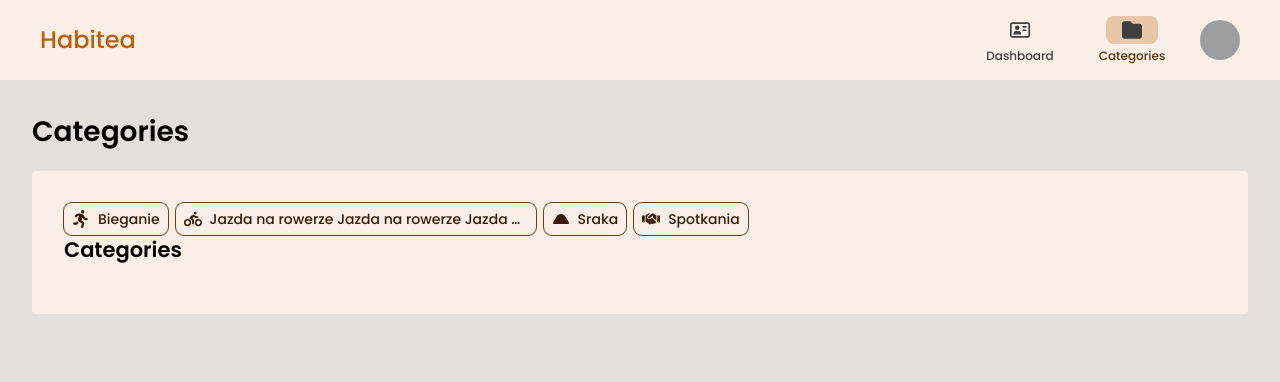
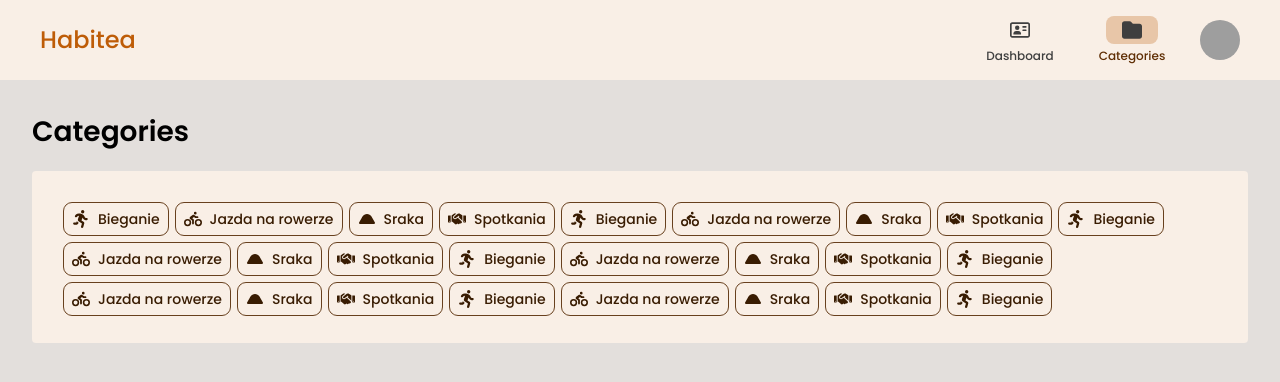
Before and after one commit to habiteam/habitea, a Next.js app: page /app/categories in a window 1280 px wide. Shown: the top 382 px of the page. Built offline with nearby package versions, Linux system fonts and the light colour scheme; grey boxes are pictures that could not be loaded.

Commit message:
fix: chip and category layout

```diff
--- a/common/components/Chip/Chip.module.scss
+++ b/common/components/Chip/Chip.module.scss
@@ -2,7 +2,7 @@
 
 .chip {
   max-width: 360px;
-  width: max-content;
+  overflow: auto;
   padding: 6px 8px;
   font-size: 1.4rem;
   line-height: 1.43;
--- a/components/CategoriesLayout/CategoriesLayout.module.scss
+++ b/components/CategoriesLayout/CategoriesLayout.module.scss
@@ -6,7 +6,7 @@
   padding: 32px 32px;
 
   .categories-wrapper {
-    padding: 32px;
+    padding: 24px;
     border-radius: 4px;
     background-color: mix($color-primary, #fff, 10%);
   }
@@ -15,5 +15,8 @@
     display: flex;
     flex-wrap: wrap;
     gap: 8px;
+    max-height: 124px;
+    padding: 8px;
+    overflow: auto;
   }
 }
--- a/components/CategoriesLayout/CategoriesLayout.tsx
+++ b/components/CategoriesLayout/CategoriesLayout.tsx
@@ -3,6 +3,7 @@ import {
   faMound,
   faPersonBiking,
   faPersonRunning,
+  faPlus,
 } from '@fortawesome/free-solid-svg-icons';
 import React, { ReactElement } from 'react';
 import Chip from '../../common/components/Chip/Chip';
@@ -21,12 +22,77 @@ export default function CategoriesLayout(props: AppLayoutProps) {
         <div className={styles['categories-list']}>
           <Chip text="Bieganie" icon={faPersonRunning} color="primary"></Chip>
           <Chip
-            text="Jazda na rowerze Jazda na rowerze Jazda na rowerze Jazda na rowerze Jazda na rowerze Jazda na rowerze Jazda na rowerze Jazda na rowerze Jazda na rowerze Jazda na rowerze Jazda na rowerze"
+            text="Jazda na rowerze"
             icon={faPersonBiking}
             color="primary"
           ></Chip>
           <Chip text="Sraka" icon={faMound} color="primary"></Chip>
           <Chip text="Spotkania" icon={faHandshake} color="primary"></Chip>
+          <Chip text="Bieganie" icon={faPersonRunning} color="primary"></Chip>
+          <Chip
+            text="Jazda na rowerze"
+            icon={faPersonBiking}
+            color="primary"
+          ></Chip>
+          <Chip text="Sraka" icon={faMound} color="primary"></Chip>
+          <Chip text="Spotkania" icon={faHandshake} color="primary"></Chip>
+          <Chip text="Bieganie" icon={faPersonRunning} color="primary"></Chip>
+          <Chip
+            text="Jazda na rowerze"
+            icon={faPersonBiking}
+            color="primary"
+          ></Chip>
+          <Chip text="Sraka" icon={faMound} color="primary"></Chip>
+          <Chip text="Spotkania" icon={faHandshake} color="primary"></Chip>
+          <Chip text="Bieganie" icon={faPersonRunning} color="primary"></Chip>
+          <Chip
+            text="Jazda na rowerze"
+            icon={faPersonBiking}
+            color="primary"
+          ></Chip>
+          <Chip text="Sraka" icon={faMound} color="primary"></Chip>
+          <Chip text="Spotkania" icon={faHandshake} color="primary"></Chip>
+          <Chip text="Bieganie" icon={faPersonRunning} color="primary"></Chip>
+          <Chip
+            text="Jazda na rowerze"
+            icon={faPersonBiking}
+            color="primary"
+          ></Chip>
+          <Chip text="Sraka" icon={faMound} color="primary"></Chip>
+          <Chip text="Spotkania" icon={faHandshake} color="primary"></Chip>
+          <Chip text="Bieganie" icon={faPersonRunning} color="primary"></Chip>
+          <Chip
+            text="Jazda na rowerze"
+            icon={faPersonBiking}
+            color="primary"
+          ></Chip>
+          <Chip text="Sraka" icon={faMound} color="primary"></Chip>
+          <Chip text="Spotkania" icon={faHandshake} color="primary"></Chip>
+          <Chip text="Bieganie" icon={faPersonRunning} color="primary"></Chip>
+          <Chip
+            text="Jazda na rowerze"
+            icon={faPersonBiking}
+            color="primary"
+          ></Chip>
+          <Chip text="Sraka" icon={faMound} color="primary"></Chip>
+          <Chip text="Spotkania" icon={faHandshake} color="primary"></Chip>
+          <Chip text="Bieganie" icon={faPersonRunning} color="primary"></Chip>
+          <Chip
+            text="Jazda na rowerze"
+            icon={faPersonBiking}
+            color="primary"
+          ></Chip>
+          <Chip text="Sraka" icon={faMound} color="primary"></Chip>
+          <Chip text="Spotkania" icon={faHandshake} color="primary"></Chip>
+          <Chip text="Bieganie" icon={faPersonRunning} color="primary"></Chip>
+          <Chip
+            text="Jazda na rowerze"
+            icon={faPersonBiking}
+            color="primary"
+          ></Chip>
+          <Chip text="Sraka" icon={faMound} color="primary"></Chip>
+          <Chip text="Spotkania" icon={faHandshake} color="primary"></Chip>
+          <Chip text="Add new category" icon={faPlus} color="primary"></Chip>
         </div>
         <div>{props.children}</div>
       </div>
--- a/pages/app/categories/index.tsx
+++ b/pages/app/categories/index.tsx
@@ -1,11 +1,7 @@
 import { getCategoriesLayout } from '../../../components/CategoriesLayout/CategoriesLayout';
 
 export default function Categories() {
-  return (
-    <>
-      <h2>Categories</h2>
-    </>
-  );
+  return <></>;
 }
 
 Categories.getLayout = getCategoriesLayout;
```
